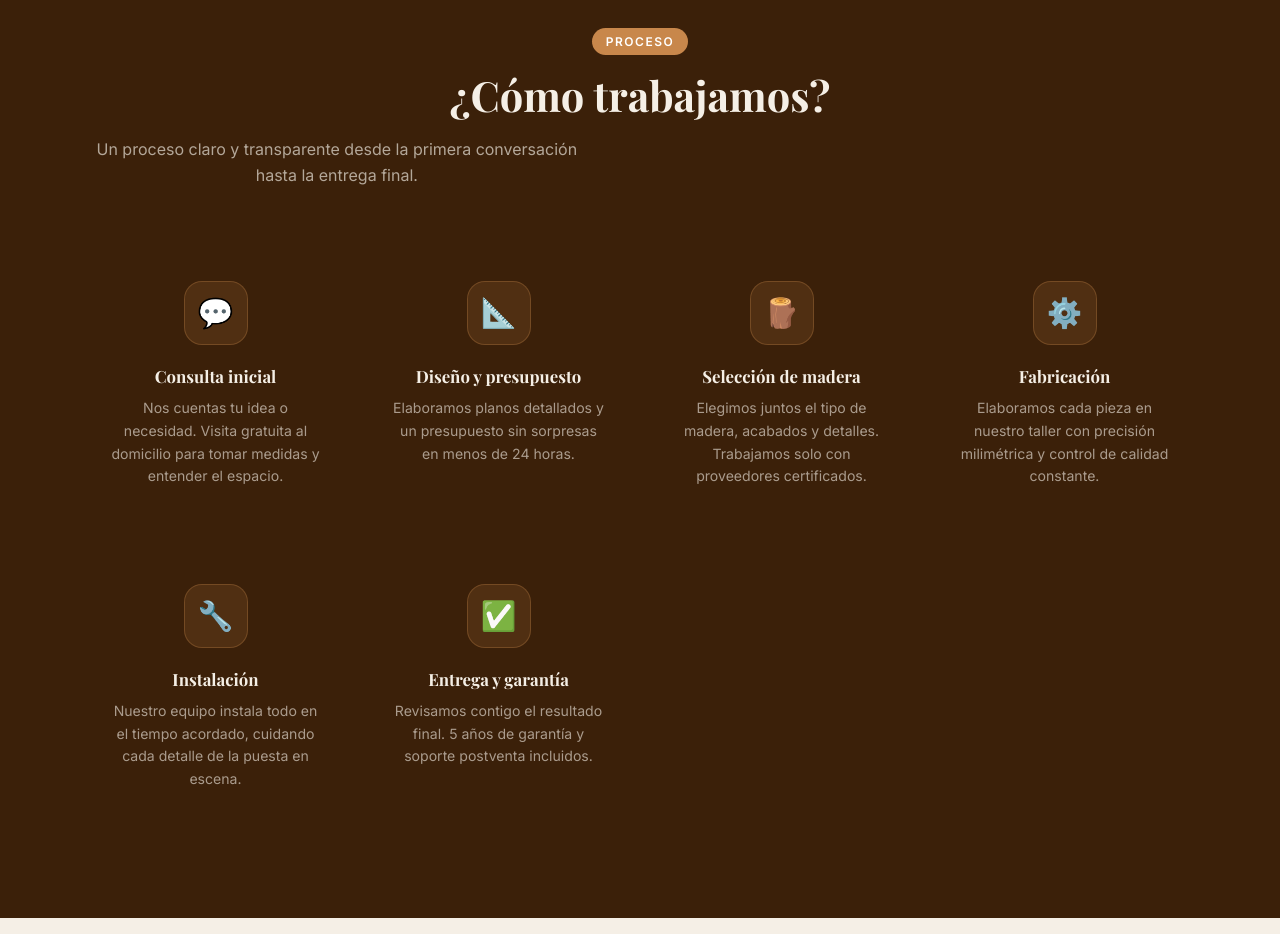
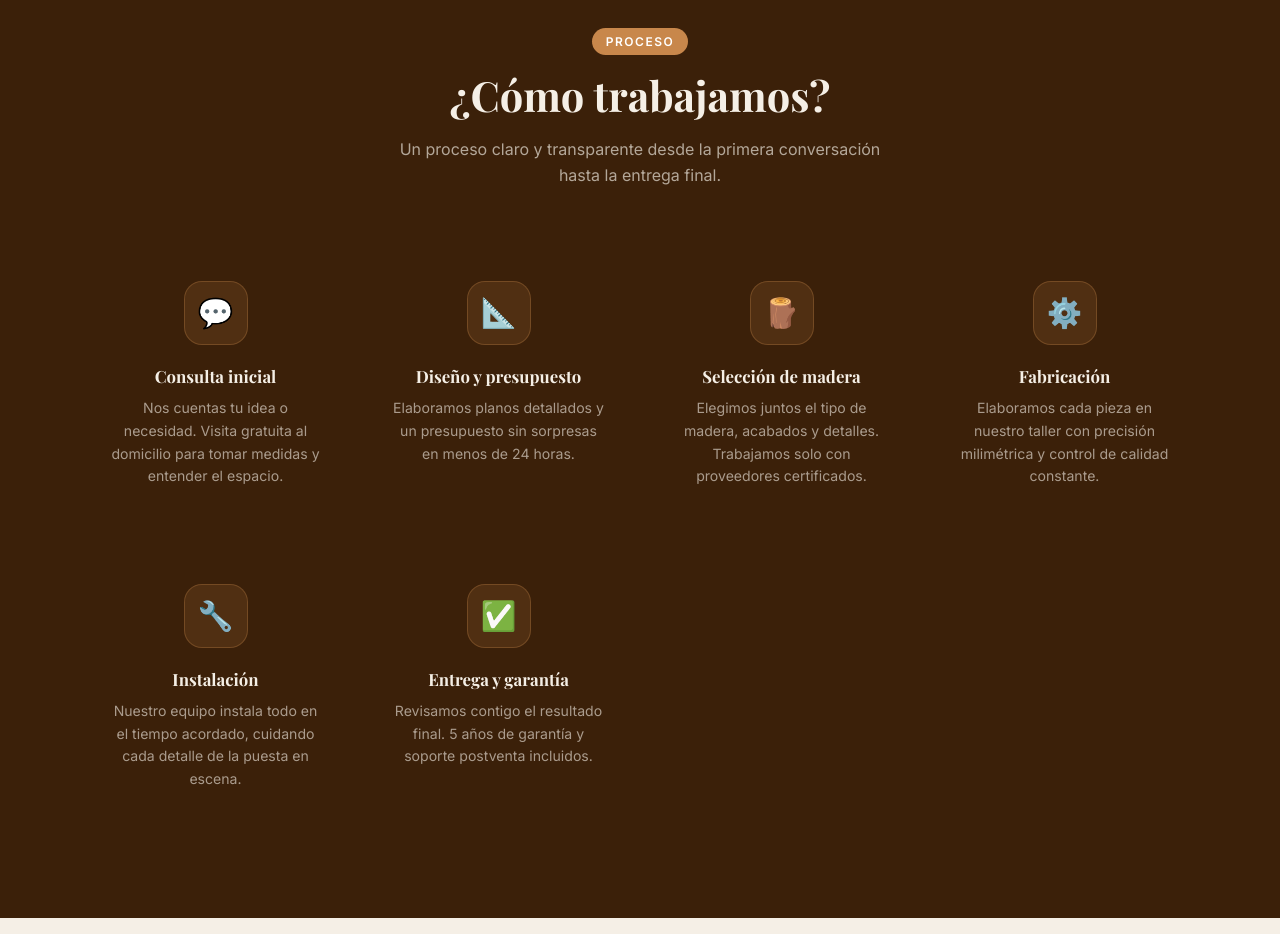
Before and after one commit to raulsara/carpinteria-react, a Next.js app: page / in a window 1280 px wide. Shown: the part 3640-4574 px from the top of the page. Built offline with nearby package versions, Linux system fonts and the light colour scheme; no server answers; the database is empty.

Commit message:
style: centrar subtitulo de la seccion Proceso

```diff
--- a/app/globals.css
+++ b/app/globals.css
@@ -364,6 +364,7 @@ section { padding: 96px 6%; }
 #proceso .section-sub { color: rgba(245,239,230,.65); }
 
 .process-header { text-align: center; margin-bottom: 60px; }
+.process-header .section-sub { margin: 0 auto; }
 
 .steps {
   display: grid;
```
